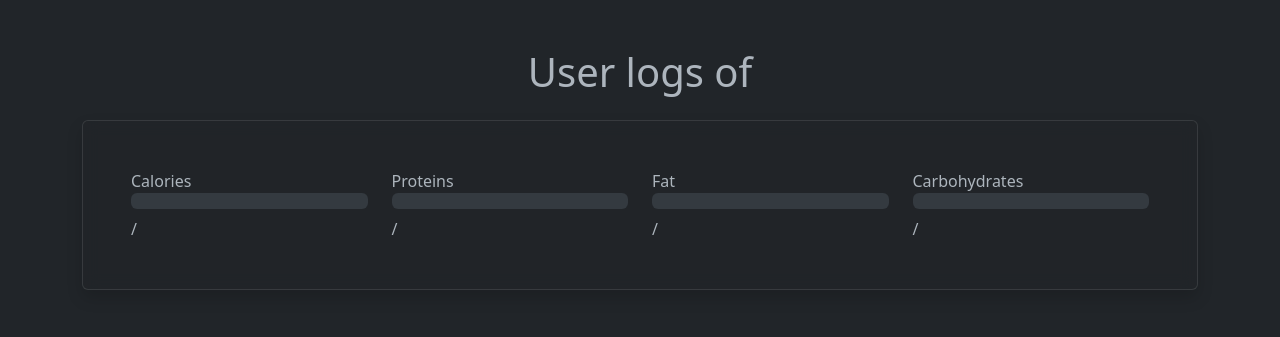
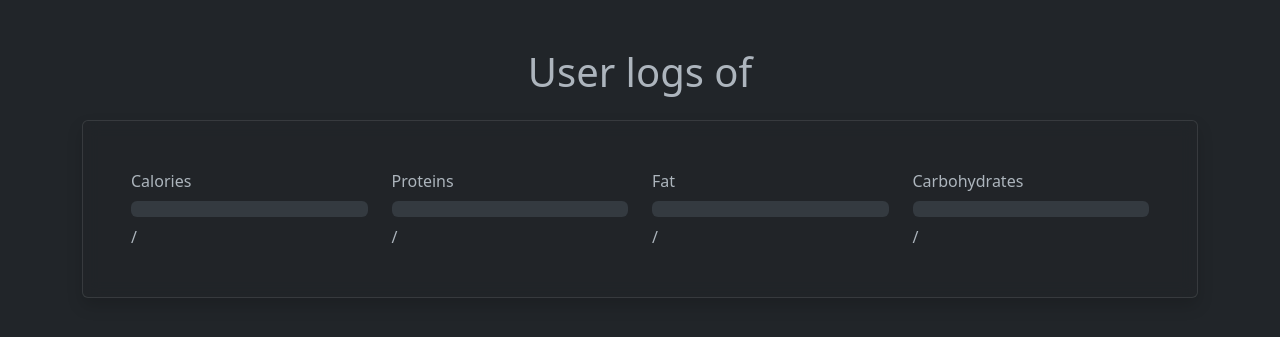
Before and after one commit to bubakrojek/meal_planner, a Django app: template templates/food_logs/certain_food_log.html in a window 1280 px wide. Shown: the part 56-393 px from the top of the page. Run offline with Django 5.2, Linux system fonts and the light colour scheme; the template is opened without the code that fills it: values that come from a table or form of the project are taken from there, others are empty; data comes from the database, SQL or seed files in the repository.

Commit message:
add margin-bottom to food log row for improved spacing

```diff
--- a/templates/food_logs/certain_food_log.html
+++ b/templates/food_logs/certain_food_log.html
@@ -21,7 +21,7 @@
              style="background-color: rgba(33, 37, 41, 0.85);backdrop-filter: blur(8px);border: 1px solid rgba(255, 255, 255, 0.1);">
             <div class="card-body p-5">
                 <div class="list-group-item">
-                    <div class="row">
+                    <div class="row mb-2">
                         <div class="col-3">Calories</div>
                         <div class="col-3">Proteins</div>
                         <div class="col-3">Fat</div>
```
